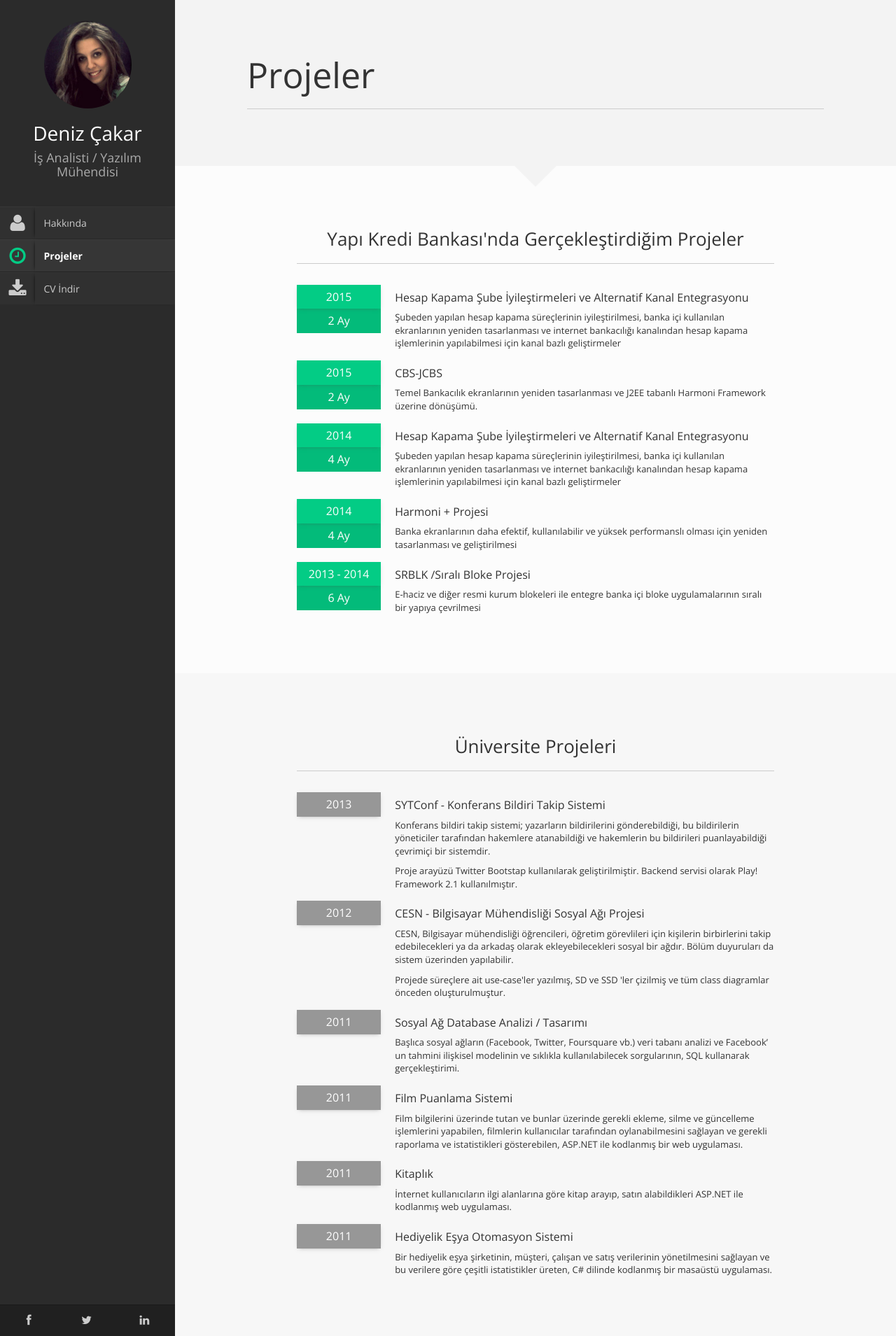
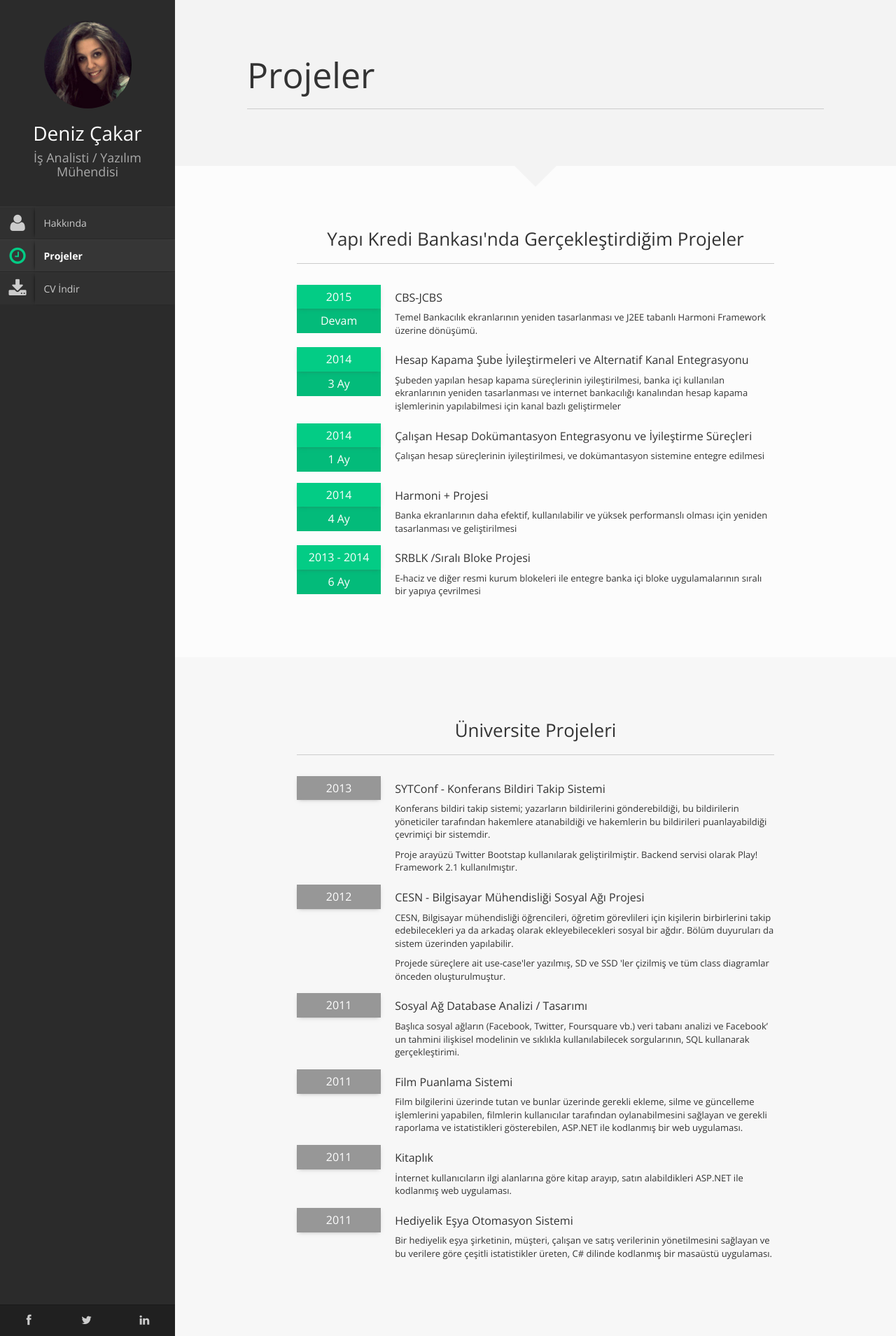
Before and after one commit to denizokur/denizokur.github.io, a Jekyll site: the page built from projects.html, in a window 1280 px wide. Shown: the whole page at 70% size. Built offline with Jekyll 4.4.1, drawn with Linux system fonts in a browser that asks for light colours.

Commit message:
Update projects.html
Hesap Kapama - Çalışan hesap, tarih değişiklikleri

```diff
--- a/projects.html
+++ b/projects.html
@@ -28,20 +28,10 @@ title: Projeler
                         <h3>Yapı Kredi Bankası'nda Gerçekleştirdiğim Projeler</h3>
                     </div>
                     <ul class="ul-dates">
-                        <li>
+                    	<li>
                             <div class="dates">
                                 <span>2015</span>
-                                <span>2 Ay</span>
-                            </div>
-                            <div class="content">
-                                <h4>Hesap Kapama Şube İyileştirmeleri ve Alternatif Kanal Entegrasyonu</h4>
-                                <p>Şubeden yapılan hesap kapama süreçlerinin iyileştirilmesi, banka içi kullanılan ekranlarının yeniden tasarlanması ve internet bankacılığı kanalından hesap kapama işlemlerinin yapılabilmesi için kanal bazlı geliştirmeler</p>
-                            </div>
-                        </li>
-                        <li>
-                            <div class="dates">
-                                <span>2015</span>
-                                <span>2 Ay</span>
+                                <span>Devam</span>
                             </div>
                             <div class="content">
                                 <h4>CBS-JCBS</h4>
@@ -51,11 +41,21 @@ title: Projeler
                         <li>
                             <div class="dates">
                                 <span>2014</span>
-                                <span>4 Ay</span>
+                                <span>3 Ay</span>
                             </div>
                             <div class="content">
                                 <h4>Hesap Kapama Şube İyileştirmeleri ve Alternatif Kanal Entegrasyonu</h4>
                                 <p>Şubeden yapılan hesap kapama süreçlerinin iyileştirilmesi, banka içi kullanılan ekranlarının yeniden tasarlanması ve internet bankacılığı kanalından hesap kapama işlemlerinin yapılabilmesi için kanal bazlı geliştirmeler</p>
+                            </div>
+                        </li>
+                        <li>
+                            <div class="dates">
+                                <span>2014</span>
+                                <span>1 Ay</span>
+                            </div>
+                            <div class="content">
+                                <h4>Çalışan Hesap Dokümantasyon Entegrasyonu ve İyileştirme Süreçleri</h4>
+                                <p>Çalışan hesap süreçlerinin iyileştirilmesi, ve dokümantasyon sistemine entegre edilmesi</p>
                             </div>
                         </li>
                         <li>
```
